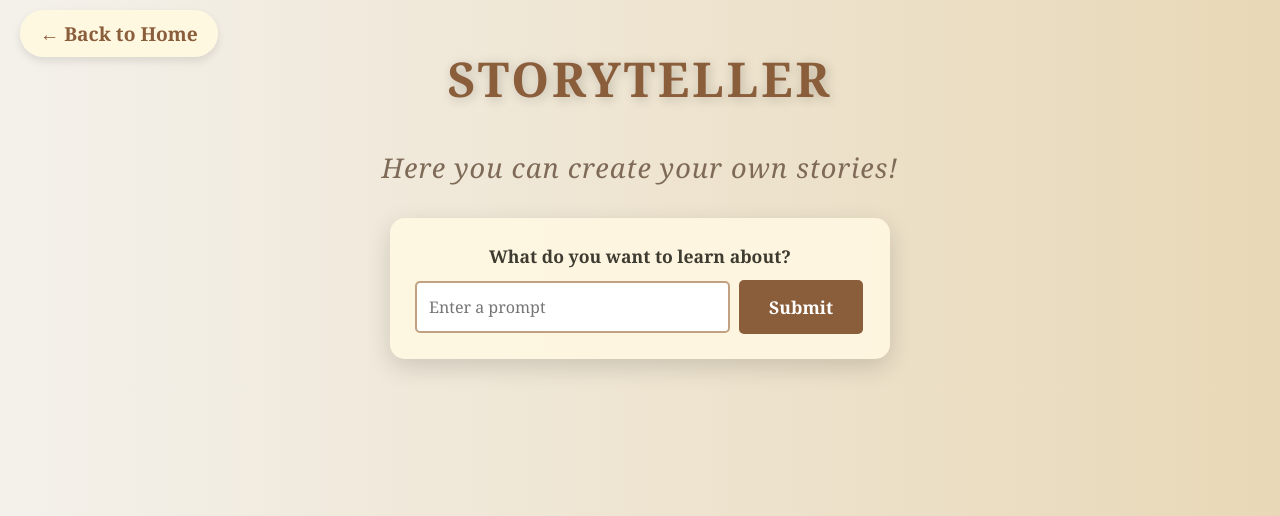
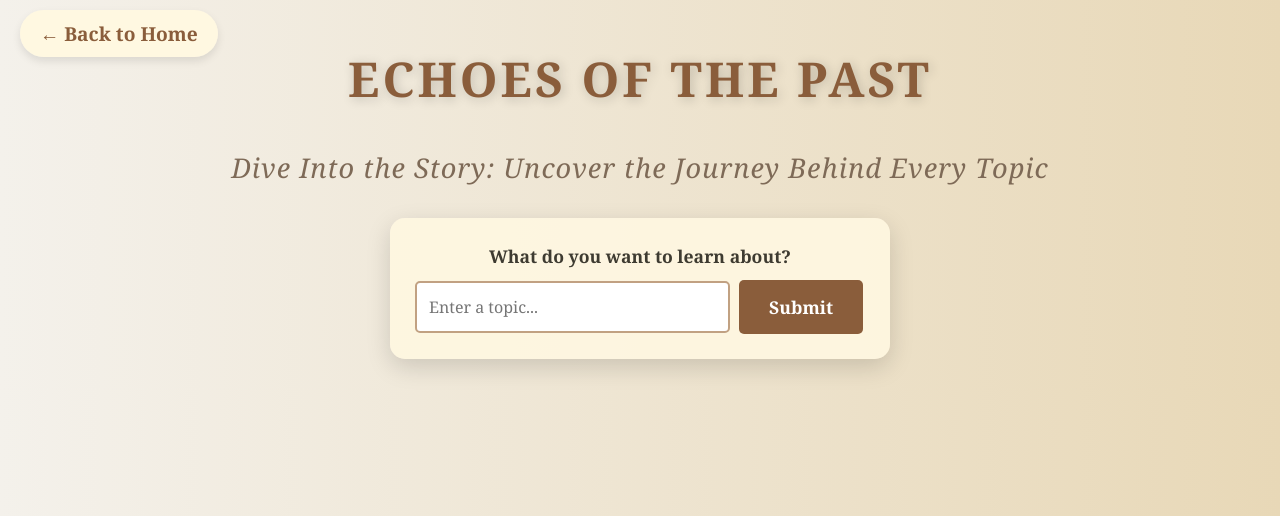
Before and after one commit to 45H15H/Immersive-History, a Flask app: page /storyteller in a window 1280 px wide. Shown: the top 516 px of the page. Run offline with Flask 3, Linux system fonts and the light colour scheme.

Commit message:
Rename titles and subtitles in chat, quiz, and storyteller templates for thematic consistency

```diff
--- a/templates/chat.html
+++ b/templates/chat.html
@@ -11,8 +11,8 @@
 </div>
 
 <div>
-    <h1 class="welcome-title">ChatSmart</h1>
-    <p class="welcome-subtitle">Bringing Human-Like Interactions to the Digital World!</p>
+    <h1 class="welcome-title">HistoryBot</h1>
+    <p class="welcome-subtitle">Your Personal Guide to the Past</p>
 </div>
 
 <div class="chat-container">
--- a/templates/quiz.html
+++ b/templates/quiz.html
@@ -13,8 +13,8 @@
 
 <!-- Welcome title and subtitle -->
 <div>
-    <h1 class="welcome-title">QUIZ</h1>
-    <p class="welcome-subtitle">Here you can play a quiz!</p>
+    <h1 class="welcome-title">History Quest</h1>
+    <p class="welcome-subtitle">Test Your Knowledge, Unlock the Past</p>
 </div>
 
 <!-- Form for prompt -->
@@ -23,7 +23,7 @@
       <label for="key">What topic do you want to have a quiz?</label>
       <br>
       <div class="quiz-input-group">
-          <input type="text" name="topic" placeholder="Enter a topic" required>
+          <input type="text" name="topic" placeholder="Enter a topic..." required>
           <button type="submit">Submit</button>
       </div>
       {% if error %}
--- a/templates/storyteller.html
+++ b/templates/storyteller.html
@@ -13,8 +13,8 @@
 
 <!-- Welcome title and subtitle -->
 <div>
-    <h1 class="welcome-title">Storyteller</h1>
-    <p class="welcome-subtitle">Here you can create your own stories!</p>
+    <h1 class="welcome-title">Echoes of the Past</h1>
+    <p class="welcome-subtitle">Dive Into the Story: Uncover the Journey Behind Every Topic</p>
 </div>
 
 <!-- Form for prompt -->
@@ -22,7 +22,7 @@
     <form method="post" class="prompt-form">
         <label for="key">What do you want to learn about?</label>
         <div class="input-group">
-            <input type="text" name="prompt" placeholder="Enter a prompt" required>
+            <input type="text" name="prompt" placeholder="Enter a topic..." required>
             <button type="submit">Submit</button>
         </div>
         {% if error %}
```
